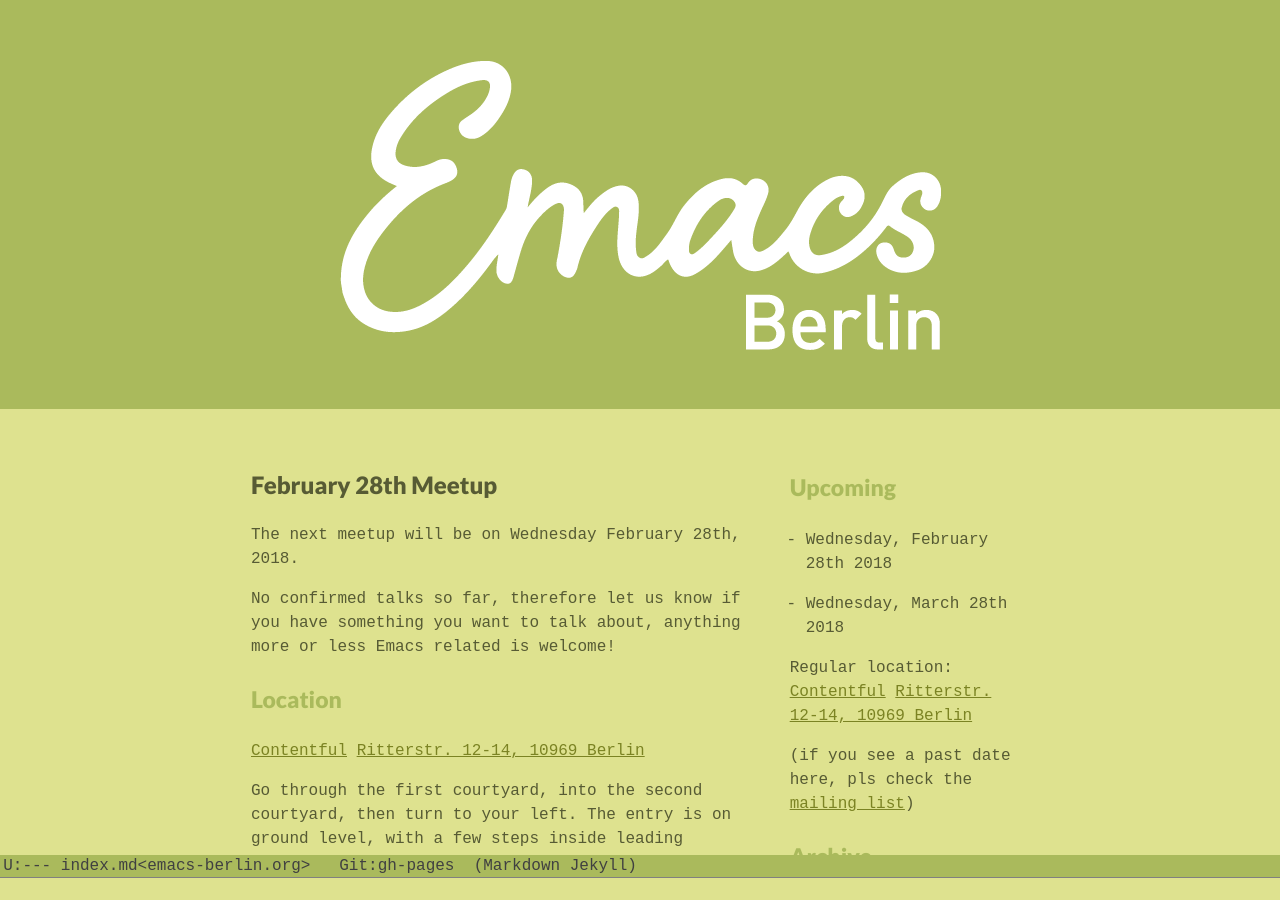
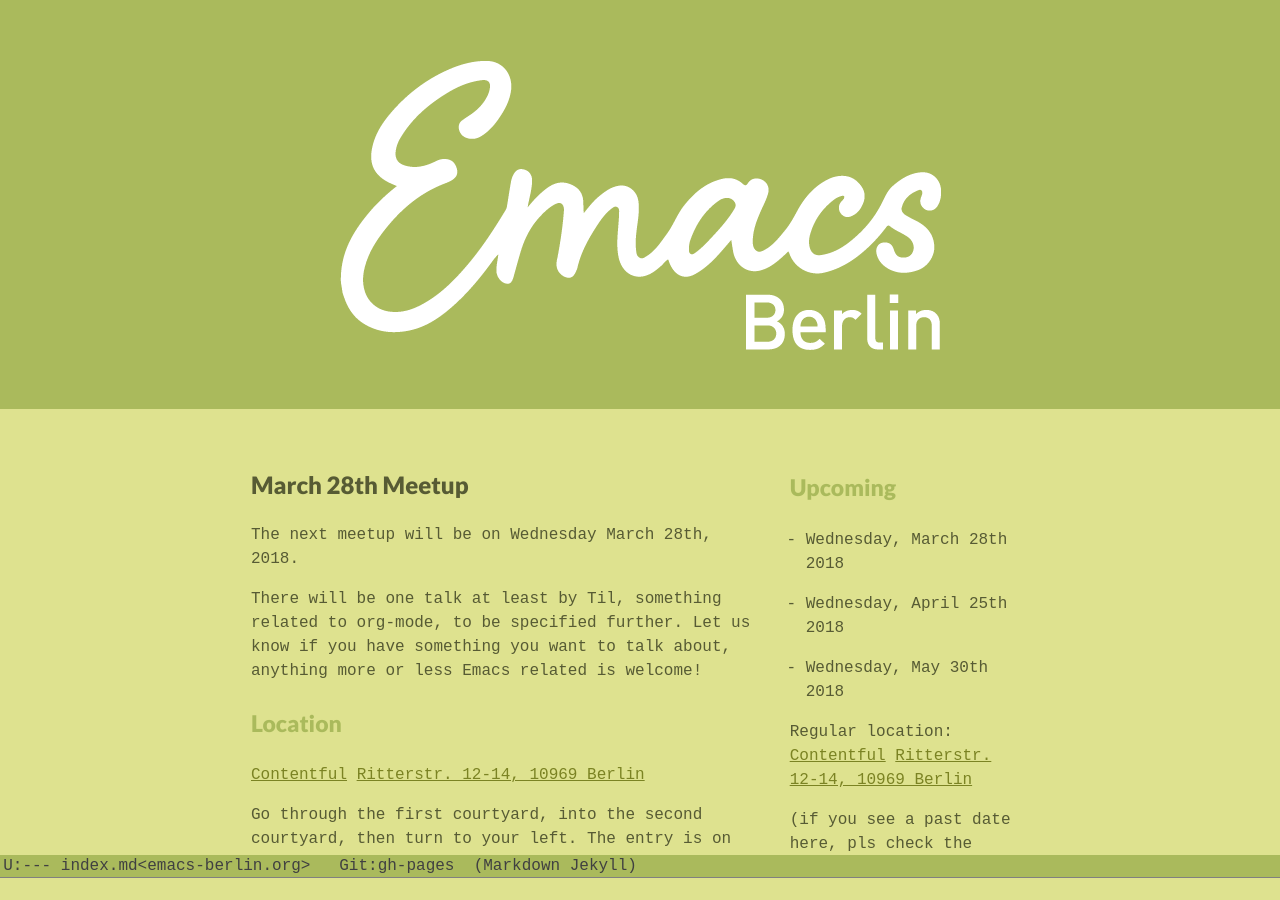
Before and after one commit to emacs-berlin/emacs-berlin.org, a Jekyll site: the page built from index.md, in a window 1280 px wide and 900 px high. Built offline with Jekyll 4.4.1, drawn with Linux system fonts in a browser that asks for light colours.

Commit message:
Announce March 2018 meetup

```diff
--- a/index.md
+++ b/index.md
@@ -13,13 +13,13 @@
 
 <section id="below-fold"><div class="row"><div class="medium-8 columns">
 
-#  February 28th Meetup
+#  March 28th Meetup
 
-The next meetup will be on Wednesday February 28th, 2018.
+The next meetup will be on Wednesday March 28th, 2018.
 
-No confirmed talks so far, therefore let us know if you have something
-you want to talk about, anything more or less Emacs related is
-welcome!
+There will be one talk at least by Til, something related to org-mode,
+to be specified further. Let us know if you have something you want to
+talk about, anything more or less Emacs related is welcome!
 
 
 ### Location
@@ -62,9 +62,11 @@
 <div class="medium-4 columns">
 ### Upcoming
 
-* Wednesday, February 28th 2018
+* Wednesday, March 28th 2018
 
-* Wednesday, March 28th 2018
+* Wednesday, April 25th 2018
+
+* Wednesday, May 30th 2018
 
 <!-- Location: [Babbel (Lesson Nine Gmbh)](https://www.babbel.com/)<br> -->
 <!-- Map: [Max-Beer-Straße 2, 10119 Berlin](https://goo.gl/maps/bXK48PS1qmG2) -->
```
